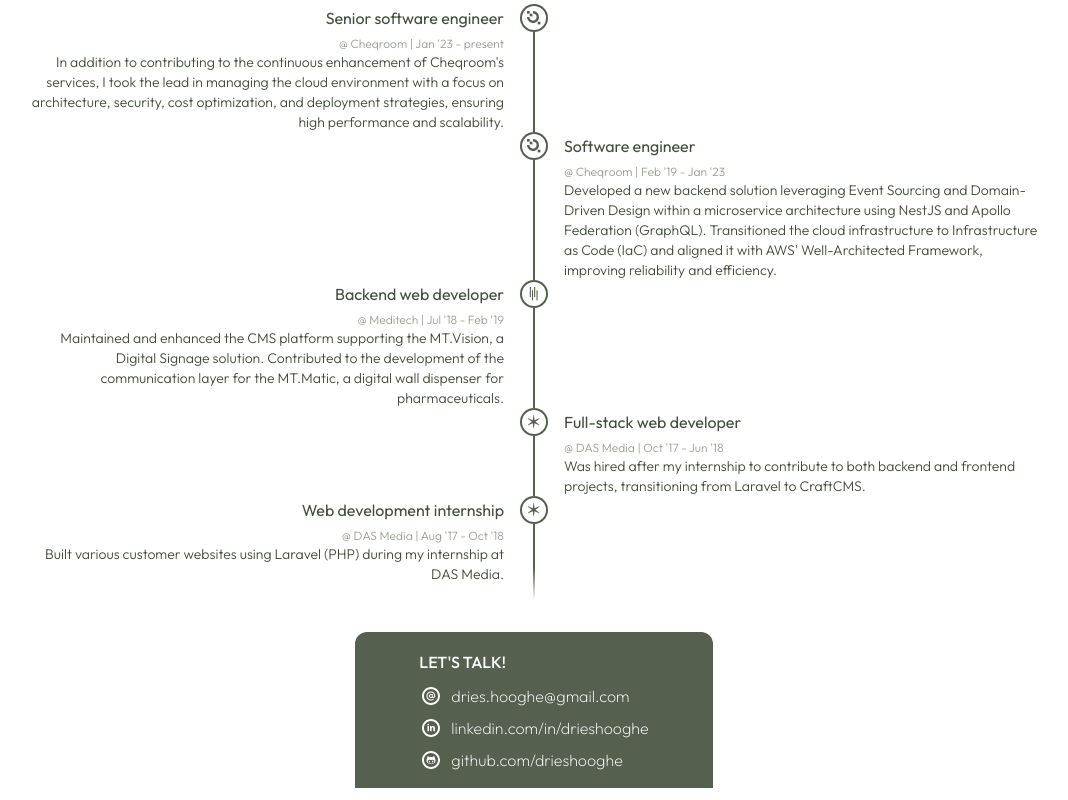
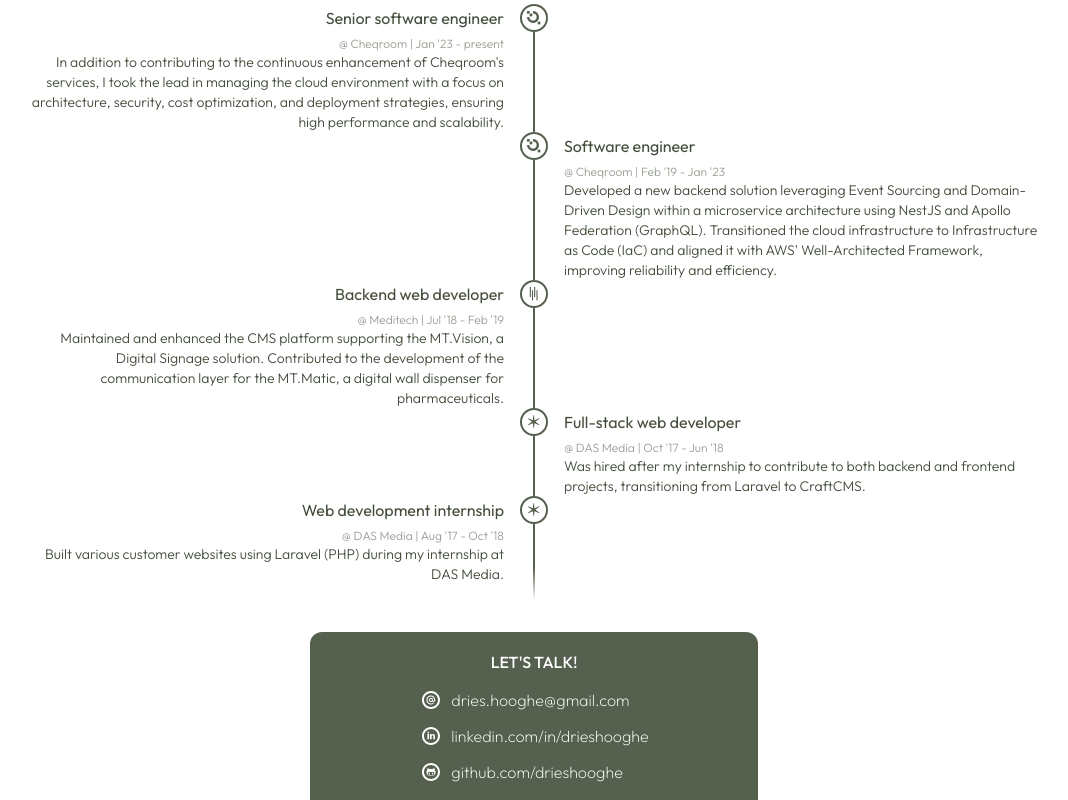
Before and after one commit to drieshooghe/about, a Next.js app: page / in a window 1280 px wide. Shown: the part 1663-2463 px from the top of the page, without its empty margins (106-1174 px from the left). Built offline with nearby package versions, Linux system fonts and the light colour scheme.

Commit message:
💄 style the contact footer

```diff
--- a/src/app/page.tsx
+++ b/src/app/page.tsx
@@ -124,10 +124,10 @@ export default function Home() {
 						<Timeline variation="full" experience={experience} />
 					</section>
 				</div>
-				<div className="mt-12 justify-center md:grid break-inside-avoid print:hidden">
-					<section className="grid gap-2 py-4 px-6 md:px-12 lg:px-16 bg-green-400 rounded-t-xl print:border print:rounded-xl">
+				<div className="mt-12 flex justify-center break-inside-avoid print:hidden">
+					<section className="gap-3 py-4 px-6 flex flex-col items-center w-full md:max-w-md bg-green-400 rounded-t-xl print:border print:rounded-xl">
 						<SectionTitle className="text-white print:text-green-600">{cta.title}</SectionTitle>
-						<div className="grid gap-2">
+						<div className="grid gap-3">
 							<ContactInfo info={info} />
 						</div>
 					</section>
```
